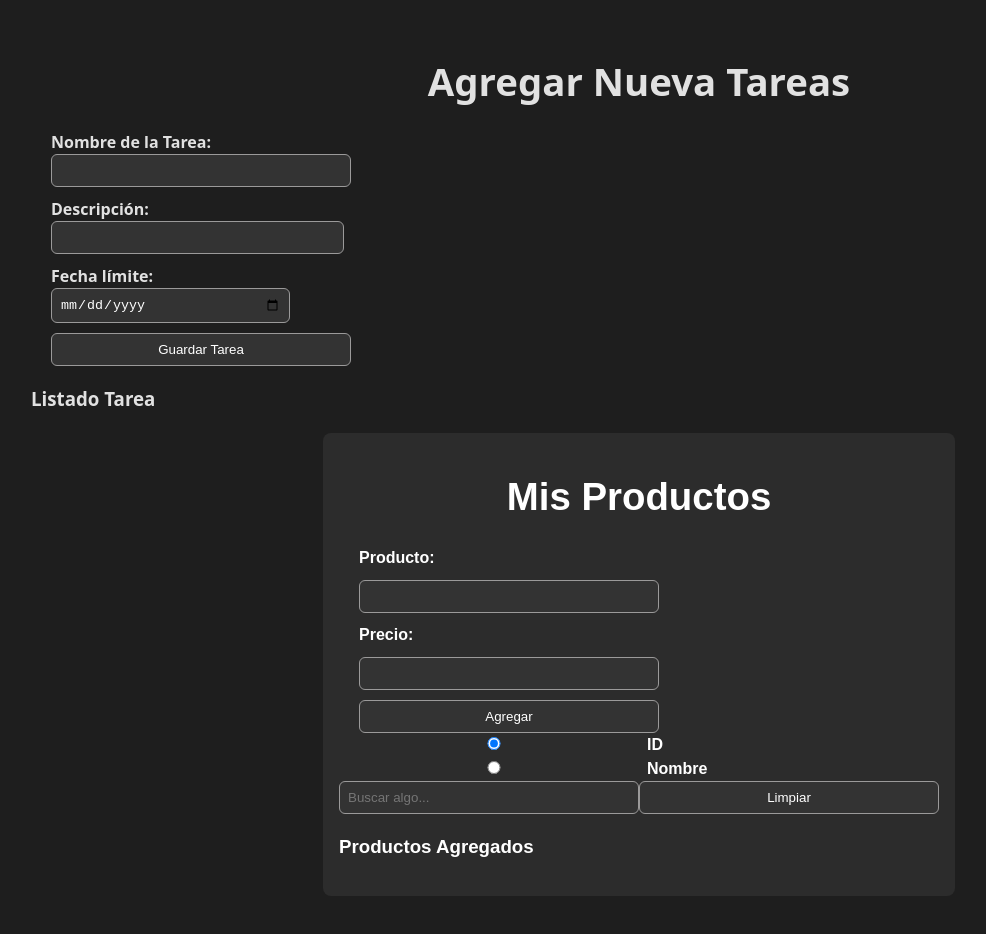
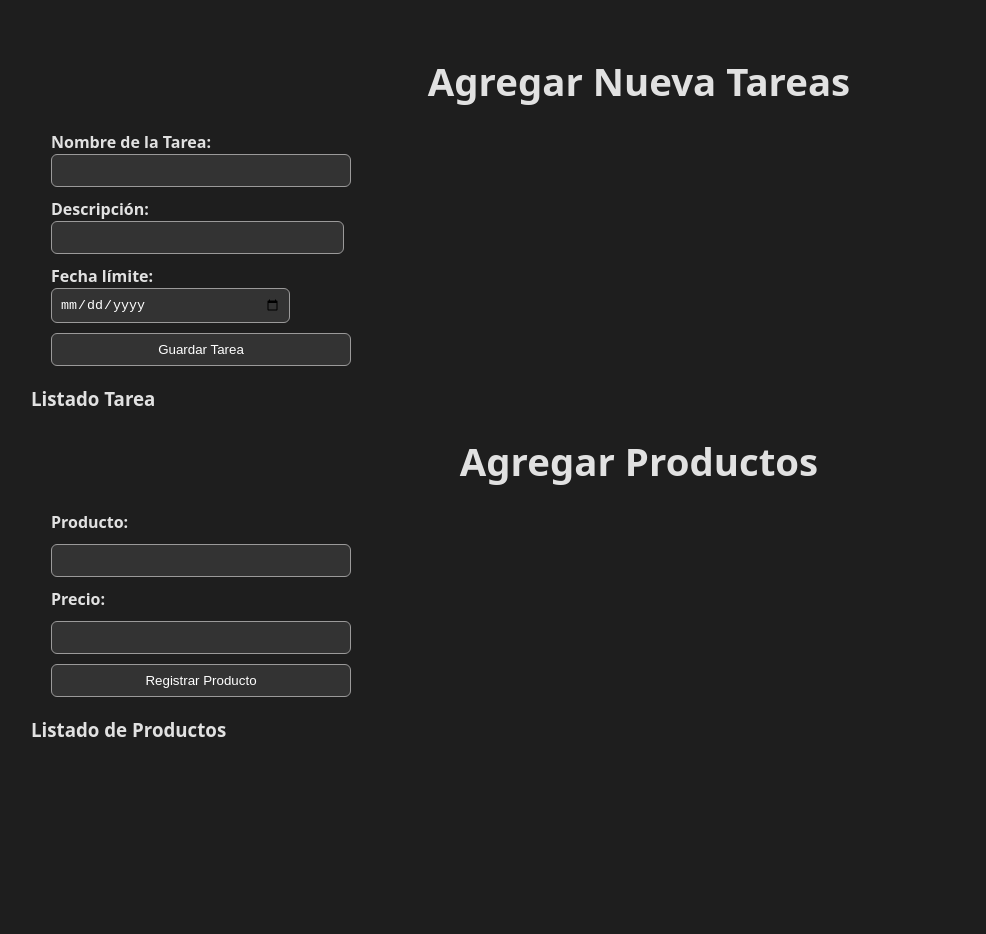
Before and after one commit to LautyCano/TP3PV2025Grupo17, a React (Vite) app: page / in a window 1280 px wide. Shown: the top 934 px of the page, without its empty margins (1-987 px from the left). After the commit the page ends 800 px from the top, so only its background shows below. Built offline with nearby package versions, Linux system fonts and the light colour scheme.

Commit message:
Equivocacion

```diff
--- a/src/assets/components/Producto.jsx
+++ b/src/assets/components/Producto.jsx
@@ -1,103 +1,71 @@
 import '../css/producto.css';
-import React, { useState, useMemo } from 'react';
+import React from 'react';
+
+let idContador = 0;
+const productos = [];
 
 function Producto() {
-    const [busquedaPor, setBusquedaPor] = useState('id');
-    const [buscar, setBuscar] = useState('');
-    const [listaProductos, setListaProductos] = useState([]);
-    const [idActual, setIdActual] = useState(1);
+    const manejarFormulario = (evento) => {
+        evento.preventDefault();
 
-    function agregarProducto(e) {
-        e.preventDefault();
+        const nombre = document.getElementById("produc").value;
+        const precio = parseFloat(document.getElementById("precio").value);
 
-        const nombreProd = document.getElementById("produc").value;
-        const precioProd = parseFloat(document.getElementById("precio").value);
+        const nuevoProducto = {
 
-        const nuevo = {
-            id: idActual,
-            nombre: nombreProd,
-            precio: precioProd,
+            id: ++idContador,
+            nombre,
+            precio,
         };
 
-        setListaProductos([...listaProductos, nuevo]);
-        setIdActual(idActual + 1);
+        productos.push(nuevoProducto);
 
-        document.getElementById("produc").value = '';
-        document.getElementById("precio").value = '';
-    }
+        productos.forEach(producto => {
+            console.log(`Producto: ${producto.nombre} - Precio: $${producto.precio}`);
+        });
 
-    const filtrados = useMemo(() => {
-        if (buscar.trim() === '') return listaProductos;
+        const productosCaros = productos.filter(producto => producto.precio > 20);
+        console.log("Productos con precio mayor a $20:", productosCaros);
 
-        return listaProductos.filter((prod) => {
-            if (busquedaPor === 'id') {
-                return prod.id.toString() === buscar.trim();
-            } else if (busquedaPor === 'nombre') {
-                return prod.nombre.toLowerCase().includes(buscar.toLowerCase());
-            }
-            return true;
-        });
-    }, [listaProductos, buscar, busquedaPor]);
+        const lista = document.getElementById('lista-productos');
+        if (lista) {
+            const item = document.createElement('li');
+            item.textContent = `Producto: ${nuevoProducto.nombre} - ${nuevoProducto.precio}`;
+            lista.appendChild(item);
 
-    function resetearBusqueda() {
-        setBuscar('');
-        setBusquedaPor('id');
-    }
+            const itemExtra = document.createElement('li');
+            itemExtra.textContent = `Producto: Parlante Bluetooth - 59000.9`;
+            lista.appendChild(itemExtra);
+        }
+    };
 
     return (
-        <div className="contenedor">
-            <h1>Mis Productos</h1>
-
-            <form onSubmit={agregarProducto}>
-                <label>Producto:</label>
-                <input type="text" id="produc" required />
-
-                <label>Precio:</label>
-                <input type="number" id="precio" required />
-
-                <button type="submit">Agregar</button>
-            </form>
-
-            <div className="busqueda">
-                <label>
-                    <input
-                        type="radio"
-                        name="tipo"
-                        value="id"
-                        checked={busquedaPor === 'id'}
-                        onChange={() => setBusquedaPor('id')}
-                    />
-                    ID
-                </label>
-                <label>
-                    <input
-                        type="radio"
-                        name="tipo"
-                        value="nombre"
-                        checked={busquedaPor === 'nombre'}
-                        onChange={() => setBusquedaPor('nombre')}
-                    />
-                    Nombre
-                </label>
-
-                <input
-                    type="text"
-                    placeholder="Buscar algo..."
-                    value={buscar}
-                    onChange={(e) => setBuscar(e.target.value)}
-                />
-                <button type="button" onClick={resetearBusqueda}>Limpiar</button>
+        <>
+            <div className="Titulo">
+                <h1>Agregar Productos</h1>
             </div>
 
-            <h3>Productos Agregados</h3>
-            <ul className="lista">
-                {filtrados.map((p) => (
-                    <li key={p.id}>
-                        <b>#{p.id}</b> - {p.nombre} - ${p.precio.toFixed(2)}
+            <div>
+                <form onSubmit={manejarFormulario}>
+                    <label>Producto:</label>
+                    <input type="text" id="produc" name="produc" />
+
+                    <label>Precio:</label>
+                    <input type="number" id="precio" name="precio" />
+
+                    <button type="submit">Registrar Producto</button>
+                </form>
+            </div>
+
+            <h3>Listado de Productos</h3>
+            <ul id="lista-productos">
+                {productos.map((producto) => (
+                    <li key={producto.id}>
+                        {producto.nombre} - {producto.precio}
                     </li>
                 ))}
             </ul>
-        </div>
+        </>
     );
 }
 
--- a/src/assets/css/Producto.css
+++ b/src/assets/css/Producto.css
@@ -1,20 +1,18 @@
 .contenedor {
-  max-width: 600px;
-  margin: 20px auto;
-  padding: 16px;
-  background-color: #2c2c2c;
-  color: white;
-  border-radius: 8px;
-  font-family: sans-serif;
-
+    max-width: 600px;
+    margin: 0 auto;
+    padding: 20px;
+    background-color: #252424;
+    border-radius: 10px;
+    font-family: Arial, sans-serif;
 }
 
 .lista {
-  padding: 0;
-  list-style: none;
+    list-style-type: none;
+    padding-left: 0;
 }
 
 .lista li {
-  padding: 8px;
-  border-bottom: 1px solid #444;
+    padding: 10px;
+    border-bottom: 1px solid #3d3b3b;
 }
```
